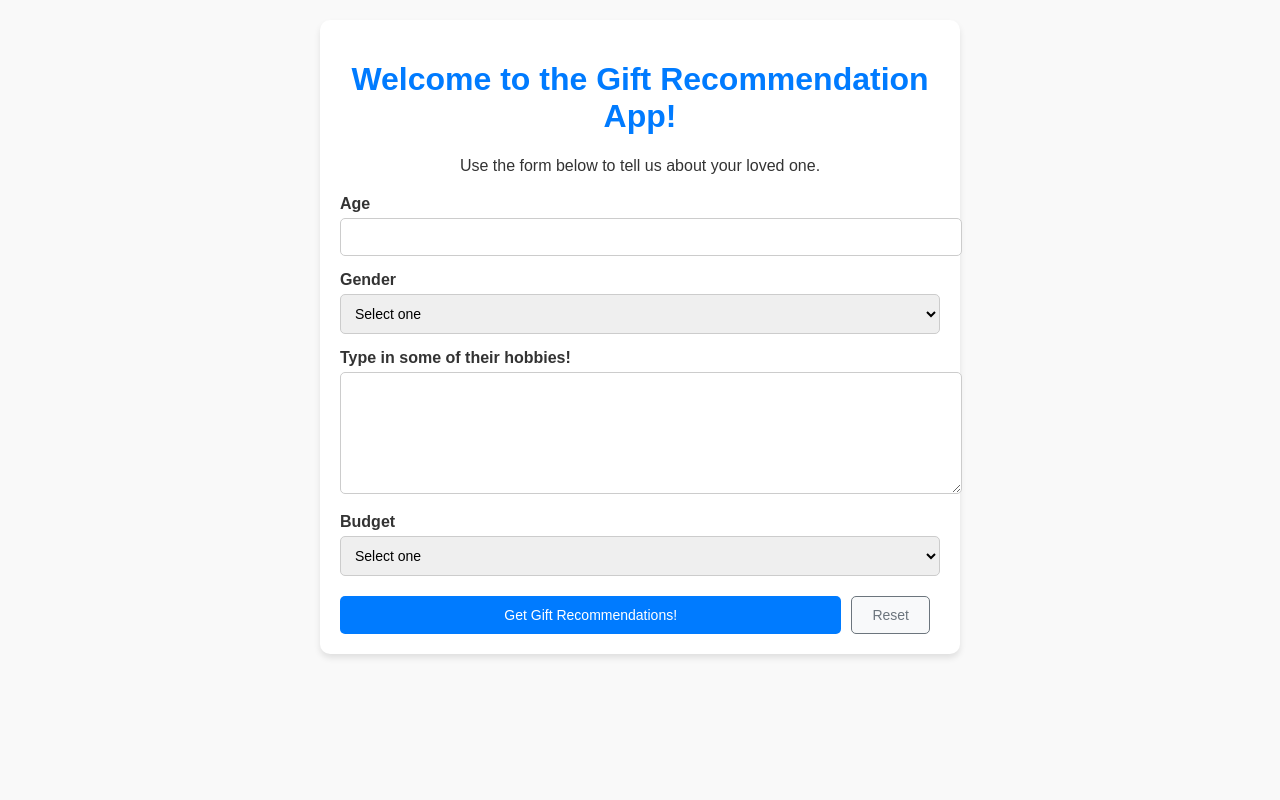
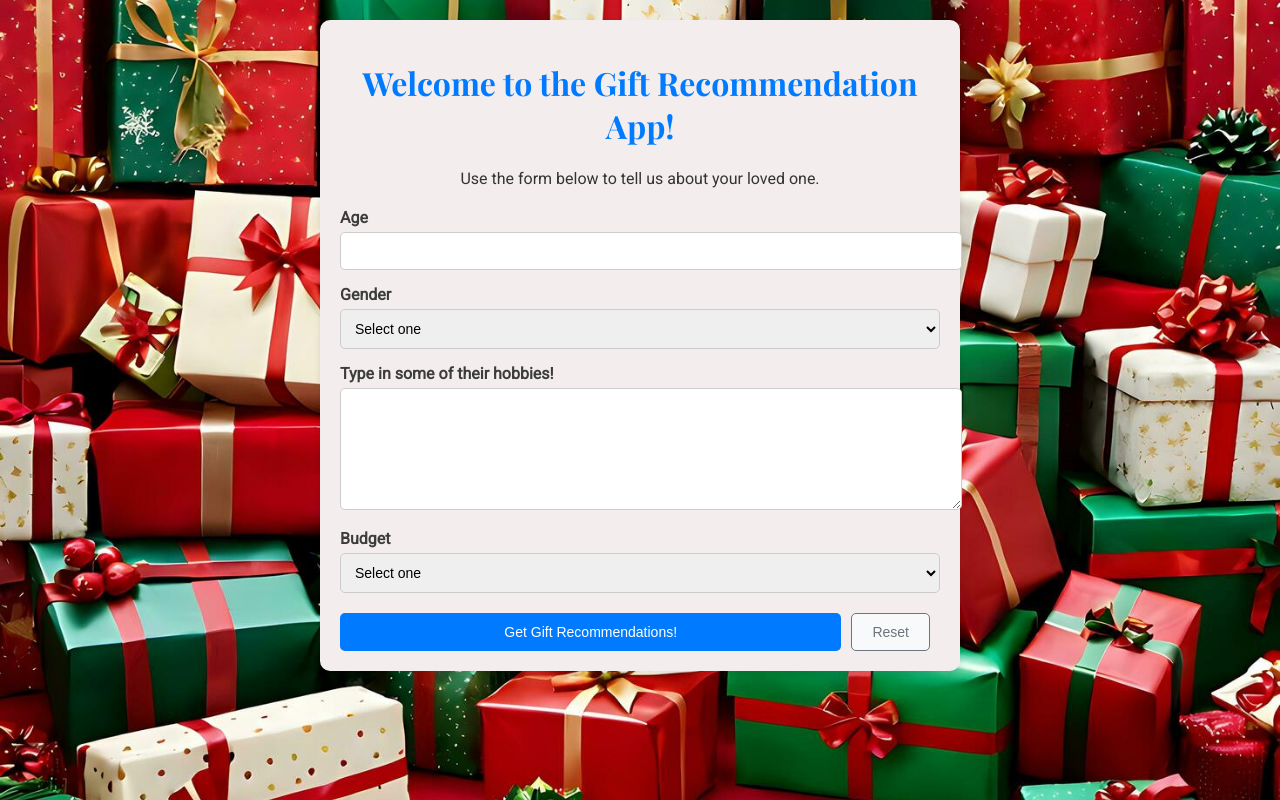
Before and after one commit to CrissyMichelle/ai-recommend-gifts, a Flask app: page / in a window 1280 px wide. Run offline with Flask 3, Linux system fonts and the light colour scheme.

Commit message:
added bg pic and more styles

```diff
--- a/static/styles.css
+++ b/static/styles.css
@@ -1,3 +1,5 @@
+@import url('https://fonts.googleapis.com/css2?family=Playfair+Display:wght@700&family=Roboto&display=swap');
+
 textarea {
     width: 100%;
     height: 100px;
@@ -53,25 +55,40 @@ select option[value=""] {
 }
 
 body {
-    font-family: Arial, Helvetica, sans-serif;
-    background-color: #f9f9f9;
+    font-family: 'Roboto', sans-serif;
+    background: url('../static/giftpic.jpg') repeat center center fixed;
+    background-size: cover;
     color: #333;
     margin: 0;
     padding: 20px;
 }
 
+body::before {
+    content: '';
+    position: absolute;
+    top: 0;
+    left: 0;
+    width: 100%;
+    height: 100;
+    background: rgba(0, 0, 0, 0.4);
+    z-index: -1;
+}
+
 .container {
     max-width: 600px;
     margin: auto;
-    background: #fff;
+    background: rgb(243, 237, 237);
     padding: 20px;
     border-radius: 10px;
     box-shadow: 0 4px 6px rgba(0, 0, 0, 0.1);
+    animation: slideIn 1s ease-in-out 0.5s;
+    animation-fill-mode: forwards;
 }
 
 h1 {
     text-align: center;
     color: #007bff;
+    font-family: 'Playfair Display', serif;
 }
 
 p {
@@ -87,6 +104,7 @@ label {
     display: block;
     font-weight: bold;
     margin-bottom: 5px;
+    color: #3c3c3c;
 }
 
 input, select, textarea {
@@ -115,3 +133,14 @@ input, select, textarea {
     background: #e9ecef;
     border-radius: 10px;
 }
+
+@keyframes slideIn {
+    from {
+        transform: translateX(100%);
+        opacity: 0;;
+    }
+    to {
+        transform: translateX(0);
+        opacity: 1;
+    }
+}
```
Also changed, not shown: static/giftpic.jpg (added).
